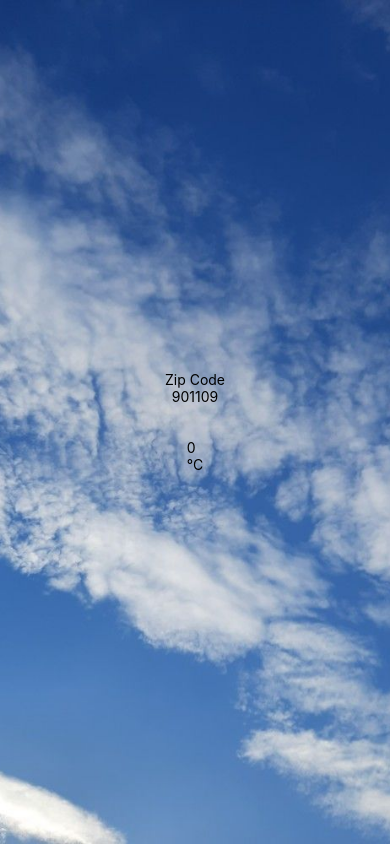
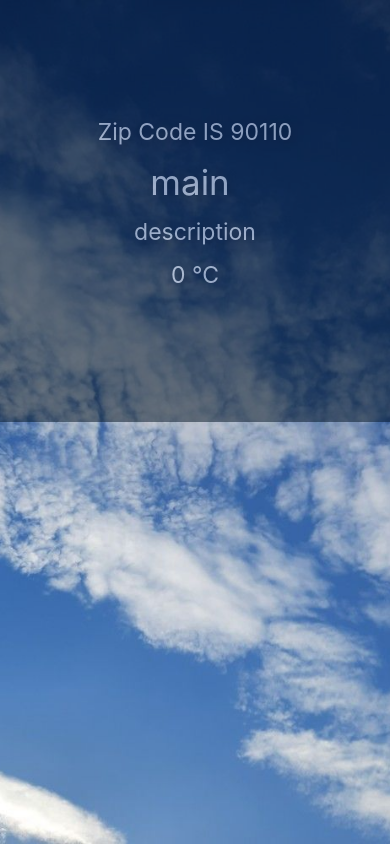
Before and after one commit to ratspin/3SA04, a React Native app: screen / in a window 390 px wide. Built offline with nearby package versions, Linux system fonts and the light colour scheme.

Commit message:
CHALLENGE

```diff
--- a/App.js
+++ b/App.js
@@ -6,7 +6,7 @@ import Weather from './components/weather';
 export default function App() {
   return (
     <View style={styles.container}>
-      <Weather zipCode="901109"/>
+      <Weather zipCode="90110"/>
       <StatusBar style="auto" />
     </View>
   );
--- a/components/Forecast.js
+++ b/components/Forecast.js
@@ -1,14 +1,34 @@
 
 import React from 'react';
-import { Text, View } from 'react-native';
+import { Text,View, StyleSheet } from 'react-native'
 
 export default function Forecast(props) {
     return (
         <View>
-            <Text>{props.main}</Text>
-            <Text>{props.description}</Text>
-            <Text>{props.temp}</Text>
-            <Text>°C</Text>
+            <Text style={styles.innerText2}>{props.main}</Text>
+            <Text style={styles.innerText}>{props.description}</Text>
+            <Text style={styles.innerText}>{props.temp} °C</Text>
         </View>
     );
    }
+   const styles = StyleSheet.create({
+    innerText: {
+        color: 'white',
+        textAlign: 'center',
+        fontSize: 23,
+        paddingBottom: 15,
+        textShadowOffset: {width: 2,height: 2},
+        textShadowRadius: 10,
+        textShadowColor:'black',
+    },
+    innerText2: {
+        color: 'white',
+        textAlign: 'center',
+        fontSize: 35,
+        paddingBottom: 15,
+        textShadowOffset: {width: 2,height: 2},
+        textShadowRadius: 10,
+        textShadowColor:'black',
+    },
+
+   });
--- a/components/Weather.js
+++ b/components/Weather.js
@@ -1,34 +1,52 @@
 import React, { useEffect, useState } from 'react'
-import { Text, StyleSheet, ImageBackground } from 'react-native'
+import { Text, StyleSheet, ImageBackground, View } from 'react-native'
 import Forecast from './Forecast';
 
+export default function Weather(props) {
 
-
-
-export default function Weather(props)
-
-
-{
     const [forecastInfo, setForecastInfo] = useState({
-        main: ' ',
-        description: ' ',
+        main: 'main ',
+        description: 'description',
         temp: 0
         })
 
     return(
             <ImageBackground source={require('../bg.jpg')} style={styles.backdrop}>
-            <Text>Zip Code</Text>
-            <Text>{props.zipCode}</Text>
+
+        <View style={styles.container}>
+            <Text style={styles.innerText}>Zip Code IS {props.zipCode}</Text>
             <Forecast {...forecastInfo}/>
+         </View>
             </ImageBackground>
+
     );
 }
 
 const styles = StyleSheet.create({
     backdrop: {
-    alignItems: 'center',
-    justifyContent: 'center',
-    width: '100%',
-    height: '100%'
+        alignItems: 'center',
+        flexDirection:'column',
+        alignItems:'center',
+        width: '100%',
+        height: '100%',
+        justifyContent: 'space-between',
     },
+    innerText: {
+        color: 'white',
+        textAlign: 'center',
+        fontSize: 23,
+        paddingBottom: 15,
+        textShadowOffset: {width: 2,height: 2},
+        textShadowRadius: 10,
+        textShadowColor:'black',
+    },
+    container: {
+        justifyContent: 'center',
+        width: '100%',
+        height: '50%',
+        opacity: 0.5,
+        backgroundColor: '#012',
+        alignItems: 'center',
+    },
+
    });
```
